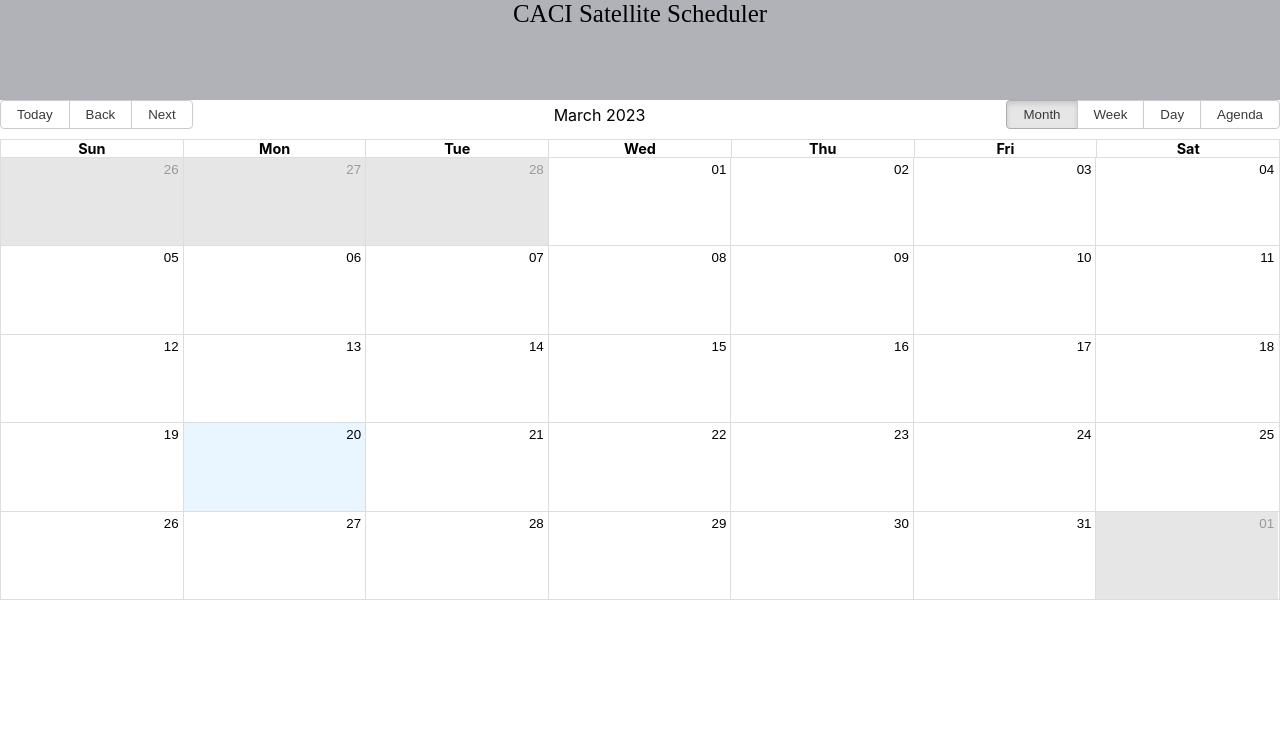
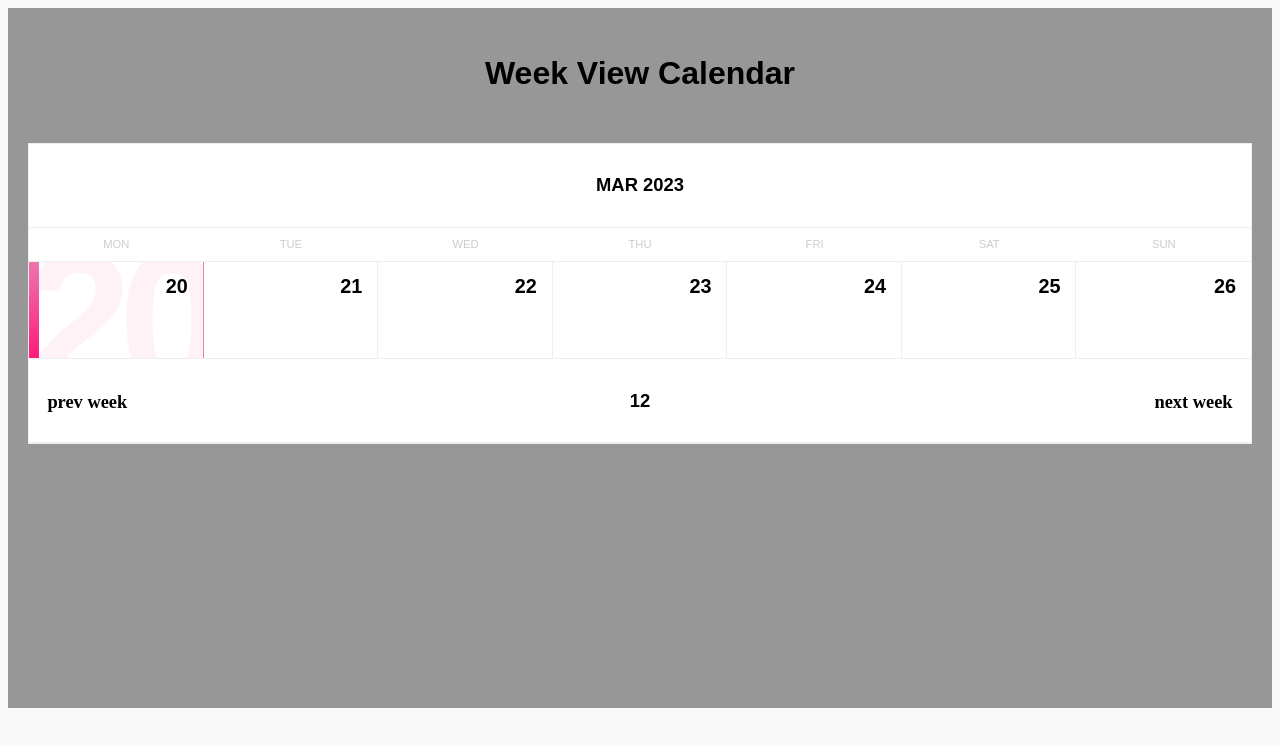
Before and after one commit to sswong0223/teamTech22-23, a React (Create React App) app in the folder front-end-app/: page / in a window 1280 px wide. Shown: the top 746 px of the page. Built offline with nearby package versions, Linux system fonts and the light colour scheme.

Commit message:
Weekly Calendar

```diff
--- a/front-end-app/src/App.js
+++ b/front-end-app/src/App.js
@@ -1,63 +1,30 @@
-// combine caci and swe logo into one image
-// import logo from './images/sweCaciLogo.png';
-import Navbar from './components/Navbar';
-// to install calendar use npm install react-big-calendar react-datepicker date-fns
-import format from "date-fns/format";
-import getDay from "date-fns/getDay";
-import parse from "date-fns/parse";
-import startOfWeek from "date-fns/startOfWeek";
-import React, { useState } from "react";
-import { Calendar, dateFnsLocalizer } from "react-big-calendar";
-import "react-big-calendar/lib/css/react-big-calendar.css";
-import DatePicker from "react-datepicker";
-import "react-datepicker/dist/react-datepicker.css";
-import './App.css';
+import "./index.css";
+import { useState } from "react";
+import Calendar from "./Calendar";
+import Details from "./Details";
 
-const locales = {
-  "en-US": require("date-fns/locale/en-US")
-};
+export default function App() {
+  const [showDetails, setShowDetails] = useState(false);
+  const [data, setData] = useState(null);
 
-const localizer = dateFnsLocalizer ({
-  format,
-  parse,
-  startOfWeek,
-  getDay,
-  locales
-});
-// array of objects, can hard code for now, then implement back end somehow
-const events = [
-  {
-    title: "Satellite One",
-    allDay: true,
-    start: new Date(2023, 3, 2),
-    end: new Date(2023, 3, 2)
-  },
-  {
-    title: "Satellite Two",
-    start: new Date(2023, 3, 27),
-    end: new Date(2023, 3, 29)
-  },
-  {
-    title: "Satellite Three",
-    start: new Date(2023, 4, 1),
-    end: new Date(2023, 4, 6)
-  }
-];
-
-function App() {
+  const showDetailsHandle = (dayStr) => {
+    setData(dayStr);
+    setShowDetails(true);
+  };
 
   return (
-    <div className = "App">
-      <Navbar/>
-        <Calendar
-          localizer={localizer}
-          events={events}
-          startAccessor="start"
-          endAccessor="end"
-          style={{height: 500, marign: "50px"}}
-        />
+    <div className="App">
+      <h1>Week View Calendar</h1>
+      <br />
+      <Calendar showDetailsHandle={showDetailsHandle} />
+      <br />
+      {showDetails && <Details data={data} />}
     </div>
   );
 }
 
-export default App;
+/**
+ * Follow this tutorial https://medium.com/@moodydev/create-a-custom-calendar-in-react-3df1bfd0b728
+ * and customised by TTNT
+ * date-fns doc: https://date-fns.org/v2.21.1/docs
+ */
--- /dev/null
+++ b/front-end-app/src/Calendar.js
@@ -0,0 +1,155 @@
+import { useState } from "react";
+import {
+  format,
+  subMonths,
+  addMonths,
+  startOfWeek,
+  addDays,
+  isSameDay,
+  lastDayOfWeek,
+  getWeek,
+  addWeeks,
+  subWeeks
+} from "date-fns";
+
+const Calendar = ({ showDetailsHandle }) => {
+  const [currentMonth, setCurrentMonth] = useState(new Date());
+  const [currentWeek, setCurrentWeek] = useState(getWeek(currentMonth));
+  const [selectedDate, setSelectedDate] = useState(new Date());
+
+  const changeMonthHandle = (btnType) => {
+    if (btnType === "<<") {
+      setCurrentMonth(subMonths(currentMonth, 1));
+    }
+    if (btnType === ">>") {
+      setCurrentMonth(addMonths(currentMonth, 1));
+    }
+  };
+
+  const changeWeekHandle = (btnType) => {
+    //console.log("current week", currentWeek);
+    if (btnType === "<<") {
+      //console.log(subWeeks(currentMonth, 1));
+      setCurrentMonth(subWeeks(currentMonth, 1));
+      setCurrentWeek(getWeek(subWeeks(currentMonth, 1)));
+    }
+    if (btnType === ">>") {
+      //console.log(addWeeks(currentMonth, 1));
+      setCurrentMonth(addWeeks(currentMonth, 1));
+      setCurrentWeek(getWeek(addWeeks(currentMonth, 1)));
+    }
+  };
+
+  const onDateClickHandle = (day, dayStr) => {
+    setSelectedDate(day);
+    showDetailsHandle(dayStr);
+  };
+
+  const renderHeader = () => {
+    const dateFormat = "MMM yyyy";
+    // console.log("selected day", selectedDate);
+    return (
+      <div className="header row flex-middle">
+        <div className="col col-start">
+          {/* <div className="icon" onClick={() => changeMonthHandle("prev")}>
+            prev month
+          </div> */}
+        </div>
+        <div className="col col-center">
+          <span>{format(currentMonth, dateFormat)}</span>
+        </div>
+        <div className="col col-end">
+          {/* <div className="icon" onClick={() => changeMonthHandle("next")}>next month</div> */}
+        </div>
+      </div>
+    );
+  };
+  const renderDays = () => {
+    const dateFormat = "EEE";
+    const days = [];
+    let startDate = startOfWeek(currentMonth, { weekStartsOn: 1 });
+    for (let i = 0; i < 7; i++) {
+      days.push(
+        <div className="col col-center" key={i}>
+          {format(addDays(startDate, i), dateFormat)}
+        </div>
+      );
+    }
+    return <div className="days row">{days}</div>;
+  };
+  const renderCells = () => {
+    const startDate = startOfWeek(currentMonth, { weekStartsOn: 1 });
+    const endDate = lastDayOfWeek(currentMonth, { weekStartsOn: 1 });
+    const dateFormat = "d";
+    const rows = [];
+    let days = [];
+    let day = startDate;
+    let formattedDate = "";
+    while (day <= endDate) {
+      for (let i = 0; i < 7; i++) {
+        formattedDate = format(day, dateFormat);
+        const cloneDay = day;
+        days.push(
+          <div
+            className={`col cell ${
+              isSameDay(day, new Date())
+                ? "today"
+                : isSameDay(day, selectedDate)
+                ? "selected"
+                : ""
+            }`}
+            key={day}
+            onClick={() => {
+              const dayStr = format(cloneDay, "ccc dd MMM yy");
+              onDateClickHandle(cloneDay, dayStr);
+            }}
+          >
+            <span className="number">{formattedDate}</span>
+            <span className="bg">{formattedDate}</span>
+          </div>
+        );
+        day = addDays(day, 1);
+      }
+
+      rows.push(
+        <div className="row" key={day}>
+          {days}
+        </div>
+      );
+      days = [];
+    }
+    return <div className="body">{rows}</div>;
+  };
+  const renderFooter = () => {
+    return (
+      <div className="header row flex-middle">
+        <div className="col col-start">
+          <div className="icon" onClick={() => changeWeekHandle("<<")}>
+            prev week
+          </div>
+        </div>
+        <div>{currentWeek}</div>
+        <div className="col col-end" onClick={() => changeWeekHandle(">>")}>
+          <div className="icon">next week</div>
+        </div>
+      </div>
+    );
+  };
+  return (
+    <div className="calendar">
+      {renderHeader()}
+      {renderDays()}
+      {renderCells()}
+      {renderFooter()}
+    </div>
+  );
+};
+
+export default Calendar;
+/**
+ * Header:
+ * icon for switching to the previous month,
+ * formatted date showing current month and year,
+ * another icon for switching to next month
+ * icons should also handle onClick events to change a month
+ */
--- /dev/null
+++ b/front-end-app/src/Details.js
@@ -0,0 +1,5 @@
+const Details = (props) => {
+    return <div>{props.data}</div>;
+  };
+
+  export default Details;
--- a/front-end-app/src/index.css
+++ b/front-end-app/src/index.css
@@ -1,13 +1,247 @@
-body {
+.App {
+  font-family: sans-serif;
+  text-align: center;
+  min-height: 700px;
+  background-color: #979797;
   margin: 0;
-  font-family: -apple-system, BlinkMacSystemFont, 'Segoe UI', 'Roboto', 'Oxygen',
-    'Ubuntu', 'Cantarell', 'Fira Sans', 'Droid Sans', 'Helvetica Neue',
-    sans-serif;
+  padding: 20px;
+  width: 100%;
+}
+/* FONT IMPORTS */
+
+@import url(https://fonts.googleapis.com/css?family=Open + Sans:300, 400, 700);
+@import url(https://fonts.googleapis.com/icon?family=Material + Icons);
+
+.icon {
+  font-family: "Material Icons", serif;
+  font-style: normal;
+  display: inline-block;
+  vertical-align: middle;
+  line-height: 1;
+  text-transform: none;
+  letter-spacing: normal;
+  word-wrap: normal;
+  white-space: nowrap;
+  direction: ltr;
+
   -webkit-font-smoothing: antialiased;
+  text-rendering: optimizeLegibility;
   -moz-osx-font-smoothing: grayscale;
+  font-feature-settings: "liga";
 }
 
-code {
-  font-family: source-code-pro, Menlo, Monaco, Consolas, 'Courier New',
-    monospace;
+/* VARIABLES */
+
+:root {
+  --main-color: #1a8fff;
+  --text-color: #000;
+  --text-color-light: #ccc;
+  --border-color: #eee;
+  --bg-color: #f9f9f9;
+  --neutral-color: #fff;
 }
+
+/* GENERAL */
+
+* {
+  box-sizing: border-box;
+}
+
+body {
+  font-family: "Open Sans", "Helvetica Neue", "Helvetica", "Arial", sans-serif;
+  font-size: 1em;
+  font-weight: 300;
+  line-height: 1.5;
+  color: var(--text-color);
+  background: var(--bg-color);
+  position: relative;
+}
+
+header {
+  display: block;
+  width: 100%;
+  padding: 1.75em 0;
+  border-bottom: 1px solid var(--border-color);
+  background: var(--neutral-color);
+}
+
+header #logo {
+  font-size: 175%;
+  text-align: center;
+  color: var(--main-color);
+  line-height: 1;
+}
+
+header #logo .icon {
+  padding-right: 0.25em;
+}
+
+main {
+  display: block;
+  margin: 0 auto;
+  margin-top: 5em;
+  max-width: 50em;
+}
+
+/* GRID */
+
+.row {
+  margin: 0;
+  padding: 0;
+  display: flex;
+  flex-direction: row;
+  flex-wrap: wrap;
+  width: 100%;
+}
+
+.row-middle {
+  align-items: center;
+}
+
+.col {
+  flex-grow: 1;
+  flex-basis: 0;
+  max-width: 100%;
+}
+
+.col-start {
+  justify-content: flex-start;
+  text-align: left;
+}
+
+.col-center {
+  justify-content: center;
+  text-align: center;
+}
+
+.col-end {
+  justify-content: flex-end;
+  text-align: right;
+}
+
+/* Calendar */
+
+.calendar {
+  display: block;
+  position: relative;
+  width: 100%;
+  background: var(--neutral-color);
+  border: 1px solid var(--border-color);
+}
+
+.calendar .header {
+  text-transform: uppercase;
+  font-weight: 700;
+  font-size: 115%;
+  padding: 1.5em 0;
+  border-bottom: 1px solid var(--border-color);
+}
+
+.calendar .header .icon {
+  cursor: pointer;
+  transition: 0.15s ease-out;
+}
+
+.calendar .header .icon:hover {
+  /*transform: scale(1.75);*/
+  transition: 0.25s ease-out;
+  color: var(--main-color);
+}
+
+.calendar .header .icon:first-of-type {
+  margin-left: 1em;
+}
+
+.calendar .header .icon:last-of-type {
+  margin-right: 1em;
+}
+
+.calendar .days {
+  text-transform: uppercase;
+  font-weight: 400;
+  color: var(--text-color-light);
+  font-size: 70%;
+  padding: 0.75em 0;
+  border-bottom: 1px solid var(--border-color);
+}
+
+.calendar .body .cell {
+  position: relative;
+  height: 4em;
+  border-right: 1px solid var(--border-color);
+  overflow: hidden;
+  cursor: pointer;
+  background: var(--neutral-color);
+  transition: 0.25s ease-out;
+  font-size: 1.5em;
+}
+
+.calendar .body .cell:hover {
+  background: var(--bg-color);
+  transition: 0.5s ease-out;
+}
+
+.calendar .body .selected {
+  border-left: 10px solid transparent;
+  border-image: linear-gradient(45deg, #1a8fff 0%, #53cbf1 40%);
+  border-image-slice: 1;
+}
+.calendar .body .today {
+  border-left: 10px solid transparent;
+  border-image: linear-gradient(45deg, #ff1a79 0%, #eb82b3 40%);
+  border-image-slice: 1;
+}
+.calendar .body .row {
+  border-bottom: 1px solid var(--border-color);
+}
+
+/* .calendar .body .row:last-child {
+  border-bottom: none;
+} */
+
+.calendar .body .cell:last-child {
+  border-right: none;
+}
+
+.calendar .body .cell .number {
+  position: absolute;
+  font-size: 82.5%;
+  line-height: 1;
+  top: 0.75em;
+  right: 0.75em;
+  font-weight: 700;
+}
+
+.calendar .body .disabled {
+  color: var(--text-color-light);
+  pointer-events: none;
+}
+
+.calendar .body .cell .bg {
+  font-weight: 700;
+  line-height: 1;
+  color: var(--main-color);
+  opacity: 0;
+  font-size: 8em;
+  position: absolute;
+  top: -0.2em;
+  right: -0.05em;
+  transition: 0.25s ease-out;
+  letter-spacing: -0.07em;
+}
+
+.calendar .body .cell:hover .bg,
+.calendar .body .selected .bg {
+  opacity: 0.05;
+  transition: 0.5s ease-in;
+}
+.calendar .body .cell.today .bg {
+  color: #ff1a79;
+  opacity: 0.05;
+}
+
+.calendar .body .col {
+  flex-grow: 0;
+  flex-basis: calc(100% / 7);
+  width: calc(100% / 7);
+}
```
Also changed, not shown: front-end-app/src/index.js (+9 -14 lines), 1 other file (tests, documents, lock files or other folders).
